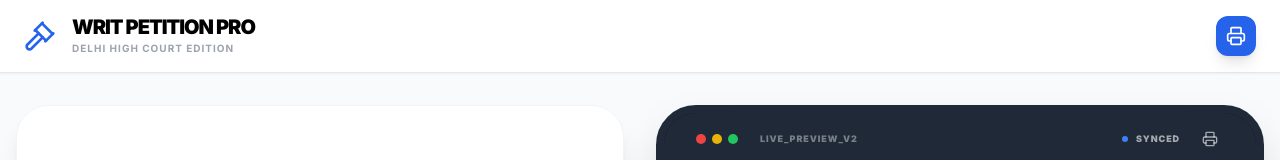
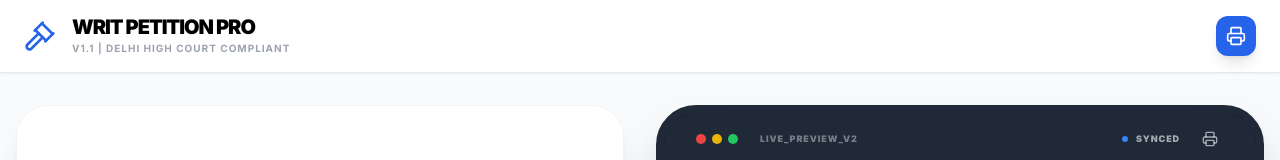
Before and after one commit to Bigglesworth133/writ-petition-generator, a React (Vite) app: page / in a window 1280 px wide. Shown: the top 160 px of the page. Built offline with nearby package versions, Linux system fonts and the light colour scheme.

Commit message:
Deploy v1.1 and enable Vercel toolbar

```diff
--- a/App.tsx
+++ b/App.tsx
@@ -102,7 +102,7 @@
           <Gavel className="text-blue-600 w-8 h-8" />
           <div>
             <h1 className="text-xl font-black tracking-tighter uppercase leading-none">Writ Petition Pro</h1>
-            <p className="text-[10px] text-gray-400 font-bold uppercase tracking-widest mt-1">Delhi High Court Edition</p>
+            <p className="text-[10px] text-gray-400 font-bold uppercase tracking-widest mt-1">v1.1 | Delhi High Court Compliant</p>
           </div>
         </div>
 
```
